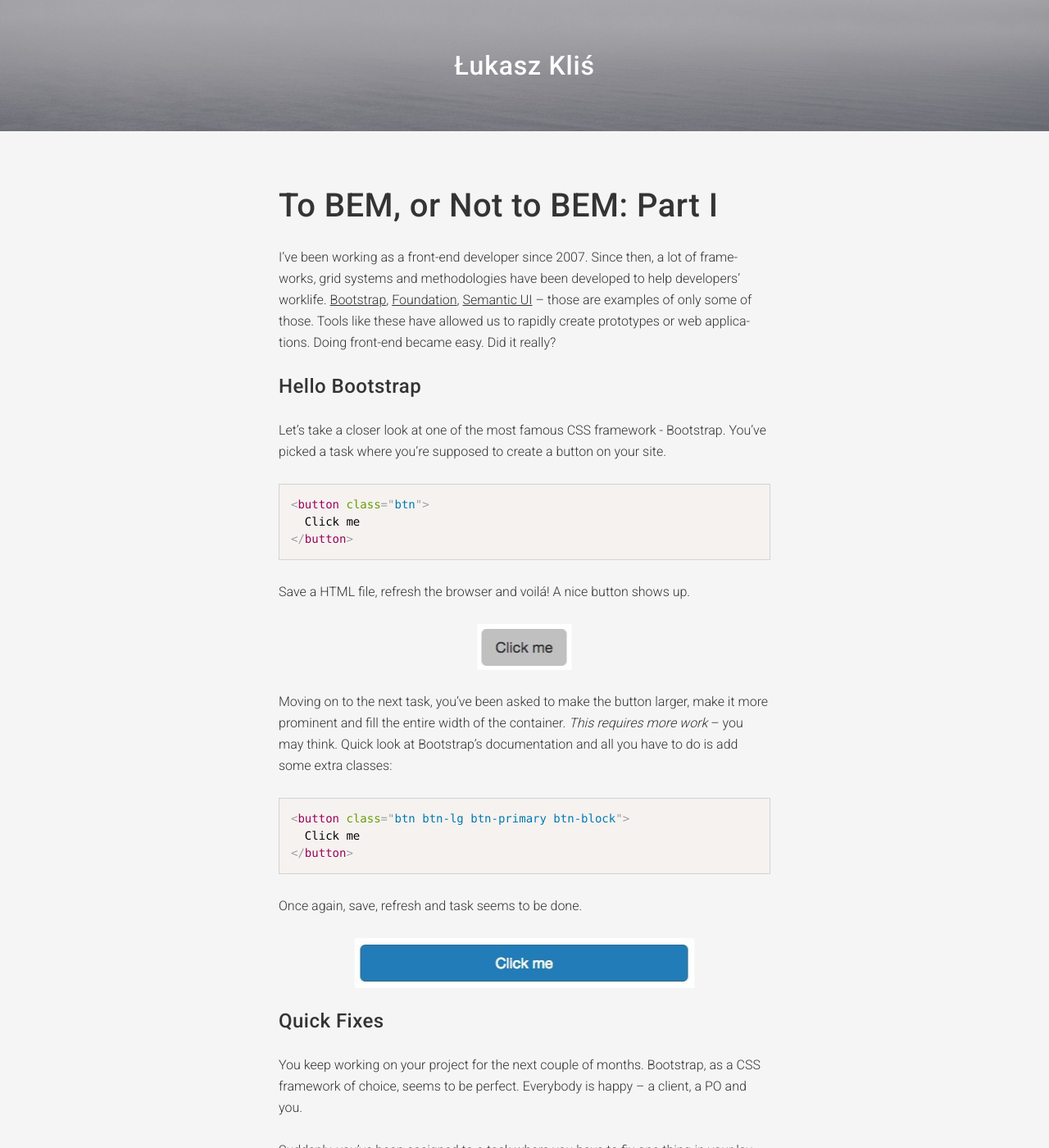
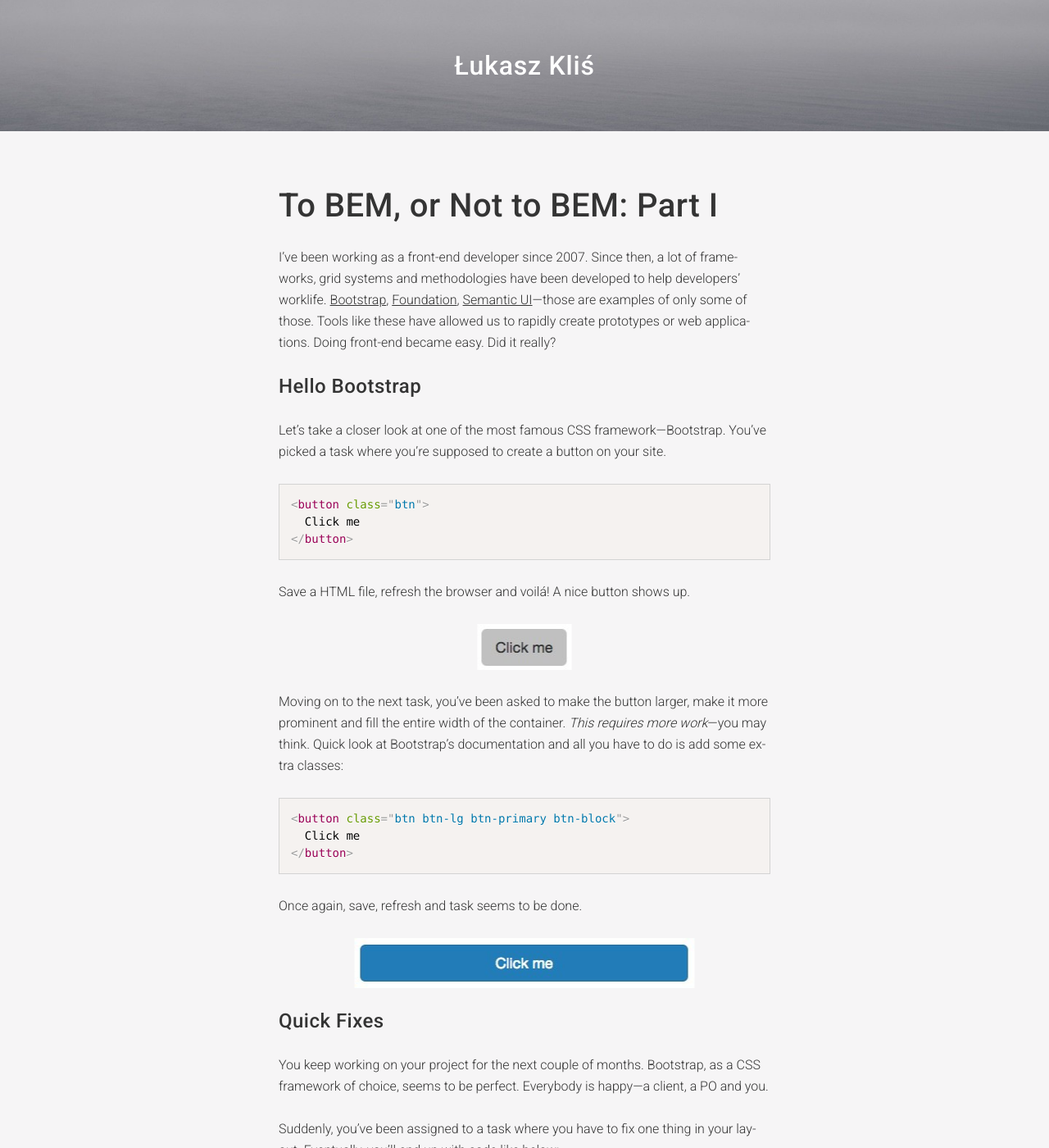
Before and after one commit to lukaszklis/homepage-old, a Jekyll site: the page built from _posts/2015-06-20-to-bem-or-not-to-bem.md, in a window 1280 px wide and 1400 px high. Shown: the whole window at 82% size. Built offline with Jekyll 4.4.1, drawn with Linux system fonts in a browser that asks for light colours; comment, search, counter and statistics services are not loaded; some of the changed text lies outside the part shown.

Commit message:
Fix hyphens, en & em dashes

````diff
--- a/_posts/2015-06-20-to-bem-or-not-to-bem.md
+++ b/_posts/2015-06-20-to-bem-or-not-to-bem.md
@@ -8,13 +8,13 @@ I've been working as a front-end developer since 2007. Since then, a lot of
 frameworks, grid systems and methodologies have been developed to help
 developers' worklife. [Bootstrap](http://getbootstrap.com),
 [Foundation](http://foundation.zurb.com),
-[Semantic UI](http://semantic-ui.com) – those are examples of only some of
+[Semantic UI](http://semantic-ui.com)—those are examples of only some of
 those. Tools like these have allowed us to rapidly create prototypes or web
 applications. Doing front-end became easy. Did it really?
 
 ## Hello Bootstrap
 
-Let's take a closer look at one of the most famous CSS framework - Bootstrap.
+Let's take a closer look at one of the most famous CSS framework—Bootstrap.
 You've picked a task where you're supposed to create a button on your site.
 
 ```html
@@ -29,7 +29,7 @@ Save a HTML file, refresh the browser and voilá! A nice button shows up.
 
 Moving on to the next task, you've been asked to make the button larger, make it
 more prominent and fill the entire width of the container. *This requires
-more work* – you may think. Quick look at Bootstrap's documentation and all you
+more work*—you may think. Quick look at Bootstrap's documentation and all you
 have to do is add some extra classes:
 
 ```html
@@ -45,7 +45,7 @@ Once again, save, refresh and task seems to be done.
 ## Quick Fixes
 
 You keep working on your project for the next couple of months. Bootstrap, as a
-CSS framework of choice, seems to be perfect. Everybody is happy – a client, a
+CSS framework of choice, seems to be perfect. Everybody is happy—a client, a
 PO and you.
 
 Suddenly, you've been assigned to a task where you have to fix one thing in
@@ -64,7 +64,7 @@ and easier to maintain?
 
 ## BEM to the Rescue!
 
-**BEM** - **B**lock **E**lement **M**odifier - a methodology created by
+**BEM**—**B**lock **E**lement **M**odifier—a methodology created by
 [Yandex](http://yandex.ru) in 2005 (yeah, BEM is already 10 years old!). The
 methodology comes with some guidelines on how to name elements in your templates
 and stylesheets.
````
Also changed, not shown: _posts/2015-06-22-to-bem-or-not-to-bem-part-3.md (+1 -1 lines), _posts/2016-04-17-hack4culture-2016.md (+8 -8 lines).
